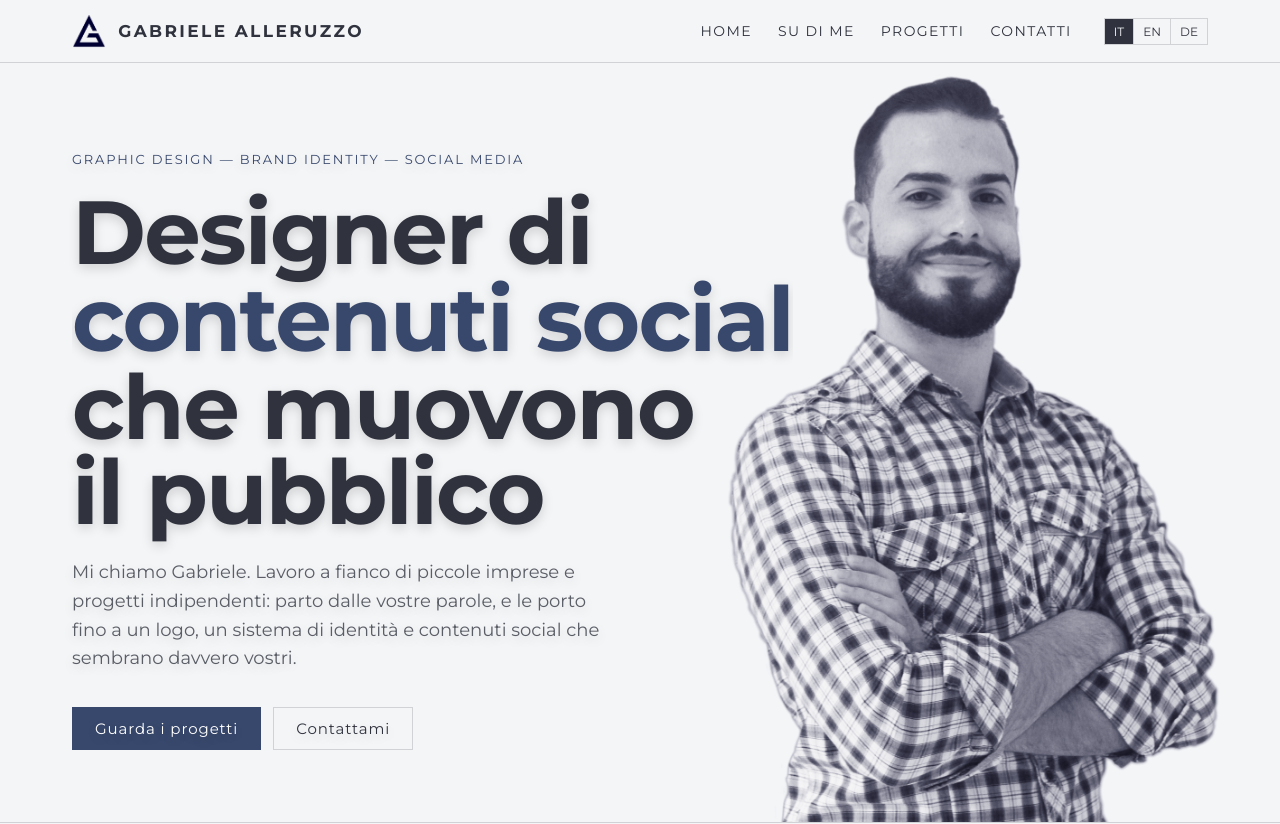
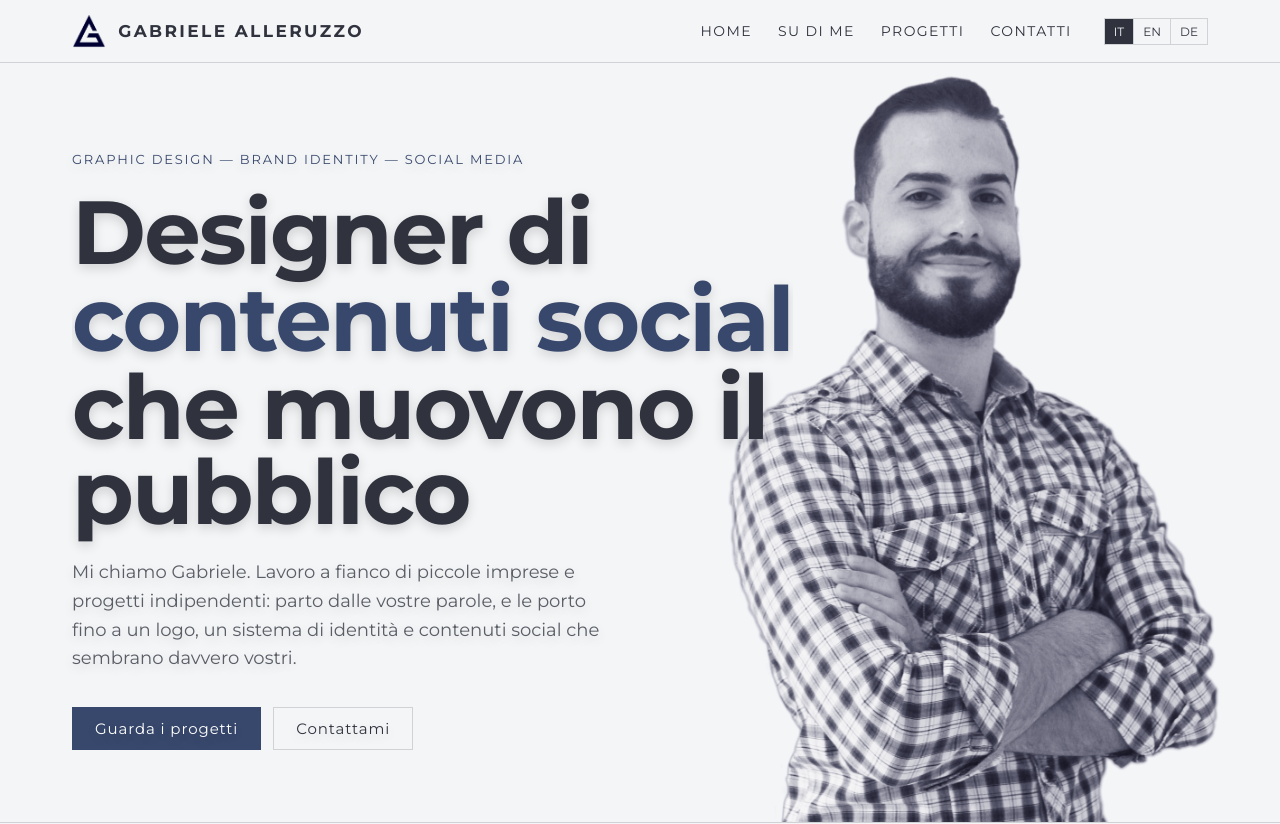
Before and after one commit to GabrieleAlleruzzo/Portfolio-Gabriele-Alleruzzo, a React (Vite) app: page / in a window 1280 px wide. Shown: the top 824 px of the page. Built offline with nearby package versions, Linux system fonts and the light colour scheme.

Commit message:
Revert forced line break in hero title suffix
The <br/>-per-line approach for heroTitleSuffix looked worse than the
original natural wrap across the viewport widths actually used, so
reverting home.heroTitleSuffix back to a plain string and the hero <h1>
back to rendering it directly, as before.

```diff
--- a/src/i18n/translations.js
+++ b/src/i18n/translations.js
@@ -10,7 +10,7 @@ export const translations = {
     home: {
       eyebrow: "GRAPHIC DESIGN — BRAND IDENTITY — SOCIAL MEDIA",
       heroTitlePrefix: "Designer di",
-      heroTitleSuffix: ["che muovono", "il pubblico"],
+      heroTitleSuffix: "che muovono il pubblico",
       heroRotator: ["logotipi", "web sites", "contenuti social"],
       heroDesc:
         "Mi chiamo Gabriele. Lavoro a fianco di piccole imprese e progetti indipendenti: parto dalle vostre parole, e le porto fino a un logo, un sistema di identità e contenuti social che sembrano davvero vostri.",
@@ -97,7 +97,7 @@ export const translations = {
     home: {
       eyebrow: "GRAPHIC DESIGN — BRAND IDENTITY — SOCIAL MEDIA",
       heroTitlePrefix: "Designer of",
-      heroTitleSuffix: ["that move people"],
+      heroTitleSuffix: "that move people",
       heroRotator: ["logotypes", "web sites", "social contents"],
       heroDesc:
         "I'm Gabriele. I work alongside small businesses and independent projects: I start from your own words and carry them through to a logo, an identity system and social content that genuinely feel like yours.",
@@ -183,7 +183,7 @@ export const translations = {
     home: {
       eyebrow: "GRAFIKDESIGN — MARKENIDENTITÄT — SOZIALE MEDIEN",
       heroTitlePrefix: "Gestalter von",
-      heroTitleSuffix: ["die Menschen bewegen"],
+      heroTitleSuffix: "die Menschen bewegen",
       heroRotator: ["Logotypen", "Websites", "Social-Media-Inhalte"],
       heroDesc:
         "Ich heiße Gabriele. Ich arbeite mit kleinen Unternehmen und unabhängigen Projekten: Ich beginne bei Ihren eigenen Worten und führe sie bis zu einem Logo, einem Identitätssystem und Social-Media-Inhalten, die sich wirklich nach Ihnen anfühlen.",
--- a/src/pages/Home.jsx
+++ b/src/pages/Home.jsx
@@ -29,12 +29,7 @@ export default function Home() {
             <br />
             <Rotator words={t("home.heroRotator")} />
             <br />
-            {t("home.heroTitleSuffix").map((line, i, arr) => (
-              <span key={line}>
-                {line}
-                {i < arr.length - 1 && <br />}
-              </span>
-            ))}
+            {t("home.heroTitleSuffix")}
           </h1>
           <p>{t("home.heroDesc")}</p>
           <div className="hero-actions">
```
